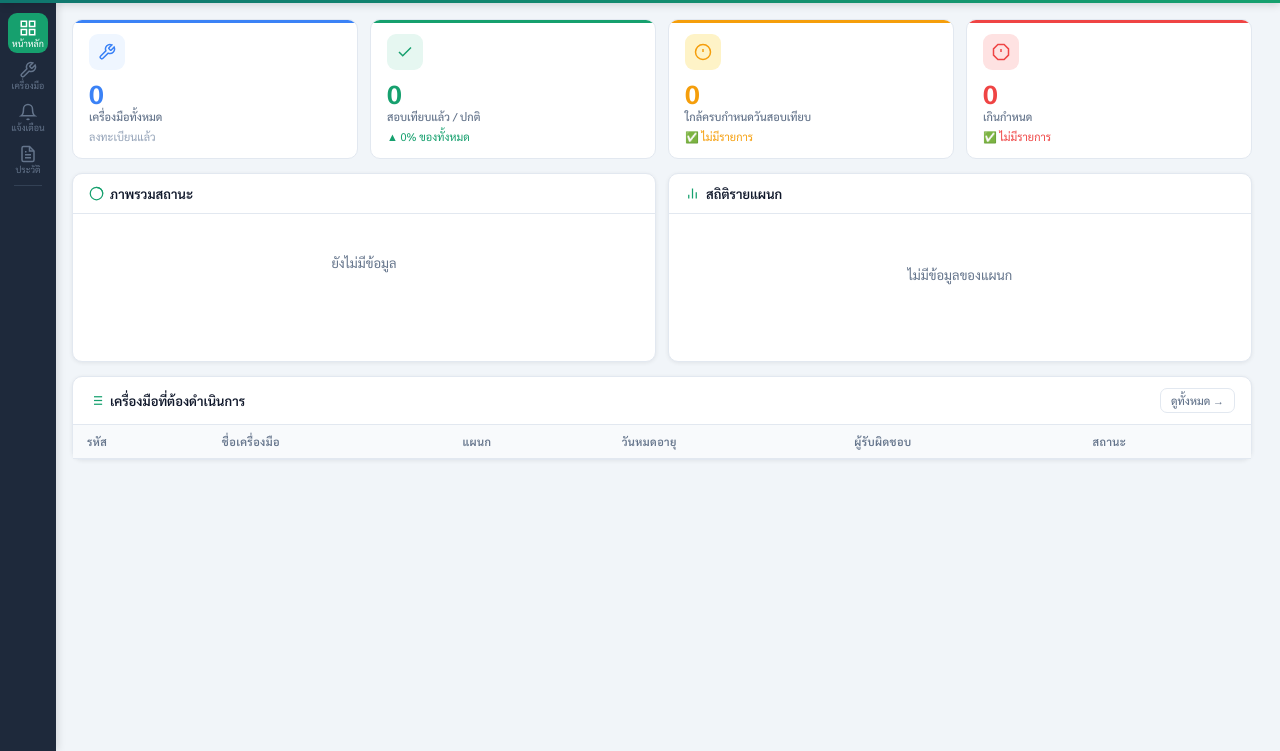
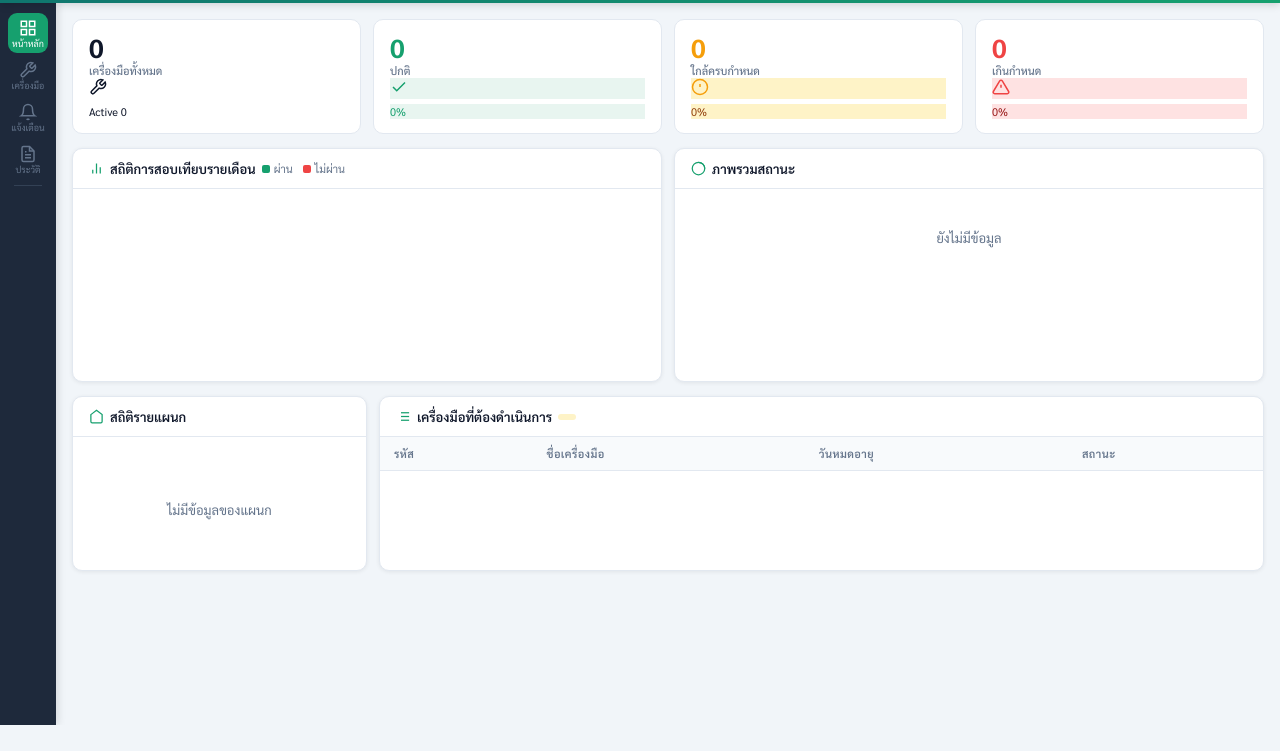
Before and after one commit to calibrationhrt/CalibrationSystem, a plain HTML site: page index.html in a window 1280 px wide. Shown: the part 49-800 px from the top of the page. Drawn offline with nearby package versions, Linux system fonts and the light colour scheme; no server answers.

Commit message:
Update index.html

```diff
--- a/index.html
+++ b/index.html
@@ -117,104 +117,125 @@
       <!-- ── DASHBOARD ── -->
       <div class="page active" id="page-dashboard">
         <div class="kpi-grid">
-          <div class="kpi-card kpi-blue" onclick="goPage('instruments')">
-            <div class="kpi-icon">
-              <svg viewBox="0 0 24 24" fill="none" stroke="currentColor" stroke-width="2">
-                <path d="M14.7 6.3a1 1 0 0 0 0 1.4l1.6 1.6a1 1 0 0 0 1.4 0l3.77-3.77a6 6 0 0 1-7.94 7.94l-6.91 6.91a2.12 2.12 0 0 1-3-3l6.91-6.91a6 6 0 0 1 7.94-7.94l-3.76 3.76z"/>
-              </svg>
-            </div>
+            <div class="kpi-card">
+              <div class="kpi-accent" style="background:#9ca3af"></div>
+              <div class="kpi-top">
+                <div>
                   <div class="kpi-val" id="kpi-total">0</div>
                   <div class="kpi-label">เครื่องมือทั้งหมด</div>
-            <div class="kpi-sub text-muted">ลงทะเบียนแล้ว</div>
                 </div>
-          <div class="kpi-card kpi-green">
-            <div class="kpi-icon">
-              <svg viewBox="0 0 24 24" fill="none" stroke="currentColor" stroke-width="2">
-                <polyline points="20 6 9 17 4 12"/>
-              </svg>
+                <div class="kpi-icon-wrap" style="background:var(--bg2)">
+                  <svg viewBox="0 0 24 24" fill="none" stroke="currentColor" stroke-width="2" width="18" height="18"><path d="M14.7 6.3a1 1 0 0 0 0 1.4l1.6 1.6a1 1 0 0 0 1.4 0l3.77-3.77a6 6 0 0 1-7.94 7.94l-6.91 6.91a2.12 2.12 0 0 1-3-3l6.91-6.91a6 6 0 0 1 7.94-7.94l-3.76 3.76z"/></svg>
                 </div>
-            <div class="kpi-val" id="kpi-ok">0</div>
-            <div class="kpi-label">สอบเทียบแล้ว / ปกติ</div>
-            <div class="kpi-sub text-green">▲ 93.2% ของทั้งหมด</div>
               </div>
-          <div class="kpi-card kpi-orange" onclick="goPage('alerts')">
-            <div class="kpi-icon">
-              <svg viewBox="0 0 24 24" fill="none" stroke="currentColor" stroke-width="2">
-                <circle cx="12" cy="12" r="10"/>
-                <line x1="12" y1="8" x2="12" y2="12"/>
-                <line x1="12" y1="16" x2="12.01" y2="16"/>
-              </svg>
+              <div class="kpi-sub" id="kpi-sub-total">Active 0</div>
             </div>
-            <div class="kpi-val" id="kpi-warn">0</div>
-            <div class="kpi-label">ใกล้ครบกำหนดวันสอบเทียบ</div>
-            <div class="kpi-sub text-orange">ต้องนัดสอบเทียบ</div>
+            <div class="kpi-card">
+              <div class="kpi-accent" style="background:var(--green)"></div>
+              <div class="kpi-top">
+                <div>
+                  <div class="kpi-val" id="kpi-ok" style="color:var(--green)">0</div>
+                  <div class="kpi-label">ปกติ</div>
                 </div>
-          <div class="kpi-card kpi-red" onclick="goPage('alerts')">
-            <div class="kpi-icon">
-              <svg viewBox="0 0 24 24" fill="none" stroke="currentColor" stroke-width="2">
-                <polygon points="7.86 2 16.14 2 22 7.86 22 16.14 16.14 22 7.86 22 2 16.14 2 7.86 7.86 2"/>
-                <line x1="12" y1="8" x2="12" y2="12"/>
-                <line x1="12" y1="16" x2="12.01" y2="16"/>
-              </svg>
+                <div class="kpi-icon-wrap" style="background:#e8f5f0">
+                  <svg viewBox="0 0 24 24" fill="none" stroke="var(--green)" stroke-width="2" width="18" height="18"><polyline points="20 6 9 17 4 12"/></svg>
                 </div>
-            <div class="kpi-val" id="kpi-overdue">0</div>
+              </div>
+              <div class="kpi-sub" id="kpi-sub-ok" style="background:#e8f5f0;color:var(--green)">0%</div>
+            </div>
+            <div class="kpi-card">
+              <div class="kpi-accent" style="background:var(--orange)"></div>
+              <div class="kpi-top">
+                <div>
+                  <div class="kpi-val" id="kpi-warn" style="color:var(--orange)">0</div>
+                  <div class="kpi-label">ใกล้ครบกำหนด</div>
+                </div>
+                <div class="kpi-icon-wrap" style="background:#fef3c7">
+                  <svg viewBox="0 0 24 24" fill="none" stroke="var(--orange)" stroke-width="2" width="18" height="18"><circle cx="12" cy="12" r="10"/><line x1="12" y1="8" x2="12" y2="12"/><line x1="12" y1="16" x2="12.01" y2="16"/></svg>
+                </div>
+              </div>
+              <div class="kpi-sub" id="kpi-sub-warn" style="background:#fef3c7;color:#92400e">0%</div>
+            </div>
+            <div class="kpi-card">
+              <div class="kpi-accent" style="background:var(--red)"></div>
+              <div class="kpi-top">
+                <div>
+                  <div class="kpi-val" id="kpi-overdue" style="color:var(--red)">0</div>
                   <div class="kpi-label">เกินกำหนด</div>
-            <div class="kpi-sub text-red">⚠ ห้ามใช้งาน!</div>
+                </div>
+                <div class="kpi-icon-wrap" style="background:#fee2e2">
+                  <svg viewBox="0 0 24 24" fill="none" stroke="var(--red)" stroke-width="2" width="18" height="18"><path d="M10.29 3.86L1.82 18a2 2 0 0 0 1.71 3h16.94a2 2 0 0 0 1.71-3L13.71 3.86a2 2 0 0 0-3.42 0z"/><line x1="12" y1="9" x2="12" y2="13"/><line x1="12" y1="17" x2="12.01" y2="17"/></svg>
+                </div>
+              </div>
+              <div class="kpi-sub" id="kpi-sub-overdue" style="background:#fee2e2;color:#991b1b">0%</div>
             </div>
           </div>
 
+          <!-- ROW 2: Bar chart + Donut -->
           <div class="two-col">
             <div class="card">
               <div class="card-head">
                 <div class="card-title">
-                <svg viewBox="0 0 24 24" fill="none" stroke="currentColor" stroke-width="2">
-                  <circle cx="12" cy="12" r="10"/>
-                  <path d="M12 2a10 10 0 0 1 10 10"/>
-                </svg>
-                ภาพรวมสถานะ
+                  <svg viewBox="0 0 24 24" fill="none" stroke="currentColor" stroke-width="2" width="15" height="15"><line x1="18" y1="20" x2="18" y2="10"/><line x1="12" y1="20" x2="12" y2="4"/><line x1="6" y1="20" x2="6" y2="14"/></svg>
+                  สถิติการสอบเทียบรายเดือน
+                  <span style="margin-left:auto;display:flex;gap:10px;font-size:11px;font-weight:400;color:var(--text2)">
+                    <span style="display:flex;align-items:center;gap:4px"><span style="width:8px;height:8px;border-radius:2px;background:var(--green);display:inline-block"></span>ผ่าน</span>
+                    <span style="display:flex;align-items:center;gap:4px"><span style="width:8px;height:8px;border-radius:2px;background:var(--red);display:inline-block"></span>ไม่ผ่าน</span>
+                  </span>
                 </div>
               </div>
-            <div id="donut-chart-wrap"></div>
-          </div>
-
-
-          <div class="card">
-            <div class="card-head">
-              <div class="card-title">
-                <svg viewBox="0 0 24 24" fill="none" stroke="currentColor" stroke-width="2">
-                  <line x1="18" y1="20" x2="18" y2="10"/>
-                  <line x1="12" y1="20" x2="12" y2="4"/>
-                  <line x1="6" y1="20" x2="6" y2="14"/>
-                </svg>
-                สถิติรายแผนก
-              </div>
-            </div>
-            <div class="dept-bars" id="dept-bars"></div>
-            <div class="card-footer">
-            </div>
+              <div id="chart-summary" style="display:flex;gap:16px;padding:0 16px 12px"></div>
+              <div style="position:relative;width:100%;height:180px;padding:0 16px 16px">
+                <canvas id="cal-bar-chart"></canvas>
               </div>
             </div>
 
             <div class="card">
               <div class="card-head">
                 <div class="card-title">
-              <svg viewBox="0 0 24 24" fill="none" stroke="currentColor" stroke-width="2">
-                <line x1="8" y1="6" x2="21" y2="6"/><line x1="8" y1="12" x2="21" y2="12"/>
-                <line x1="8" y1="18" x2="21" y2="18"/><line x1="3" y1="6" x2="3.01" y2="6"/>
-                <line x1="3" y1="12" x2="3.01" y2="12"/><line x1="3" y1="18" x2="3.01" y2="18"/>
-              </svg>
+                  <svg viewBox="0 0 24 24" fill="none" stroke="currentColor" stroke-width="2" width="15" height="15"><circle cx="12" cy="12" r="10"/><path d="M12 2a10 10 0 0 1 10 10"/></svg>
+                  ภาพรวมสถานะ
+                </div>
+              </div>
+              <div id="donut-chart-wrap"></div>
+            </div>
+          </div>
+
+          <!-- ROW 3: Dept + Table -->
+          <div style="display:grid;grid-template-columns:1fr 3fr;gap:12px">
+            <div class="card">
+              <div class="card-head">
+                <div class="card-title">
+                  <svg viewBox="0 0 24 24" fill="none" stroke="currentColor" stroke-width="2" width="15" height="15"><path d="M3 9l9-7 9 7v11a2 2 0 0 1-2 2H5a2 2 0 0 1-2-2z"/></svg>
+                  สถิติรายแผนก
+                </div>
+              </div>
+              <div id="dept-mini-stats" style="display:flex;gap:6px;padding:0 16px 12px"></div>
+              <div class="dept-bars" id="dept-bars"></div>
+            </div>
+
+            <div class="card">
+              <div class="card-head">
+                <div class="card-title">
+                  <svg viewBox="0 0 24 24" fill="none" stroke="currentColor" stroke-width="2" width="15" height="15"><line x1="8" y1="6" x2="21" y2="6"/><line x1="8" y1="12" x2="21" y2="12"/><line x1="8" y1="18" x2="21" y2="18"/><line x1="3" y1="6" x2="3.01" y2="6"/><line x1="3" y1="12" x2="3.01" y2="12"/><line x1="3" y1="18" x2="3.01" y2="18"/></svg>
                   เครื่องมือที่ต้องดำเนินการ
+                  <span class="badge badge-warn" id="dash-table-count" style="margin-left:auto;font-size:10px"></span>
                 </div>
-            <button class="btn btn-ghost btn-sm" onclick="goPage('instruments')">ดูทั้งหมด →</button>
               </div>
-          <div class="table-wrap">
-            <table>
-              <thead><tr>
-                <th>รหัส</th><th>ชื่อเครื่องมือ</th><th>แผนก</th>
-                <th>วันหมดอายุ</th><th>ผู้รับผิดชอบ</th><th>สถานะ</th>
-              </tr></thead>
+              <div style="overflow-x:auto;padding:0 0 16px">
+                <table class="dash-tbl">
+                  <thead>
+                    <tr>
+                      <th>รหัส</th>
+                      <th>ชื่อเครื่องมือ</th>
+                      <th>วันหมดอายุ</th>
+                      <th>สถานะ</th>
+                    </tr>
+                  </thead>
                   <tbody id="dash-table"></tbody>
                 </table>
+              </div>
+            </div>
           </div>
         </div>
     </div><!-- /dashboard -->
```
Lines whose indentation alone changed are shown as unchanged.
